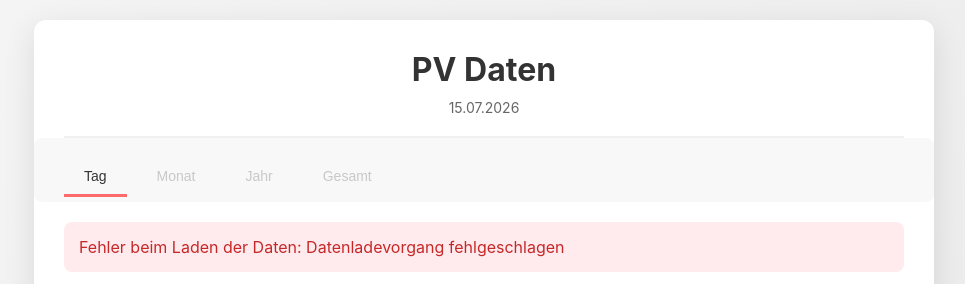
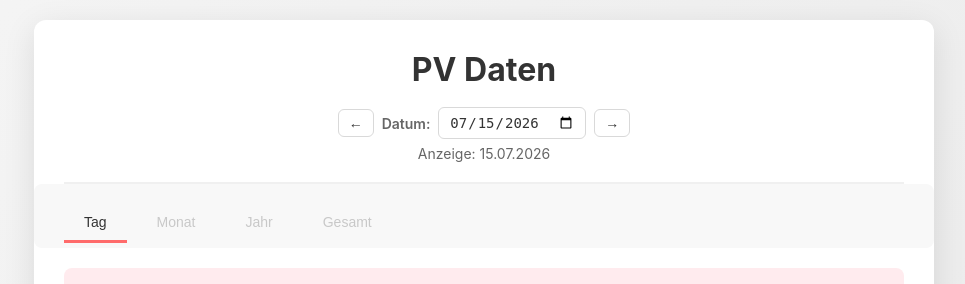
Before and after one commit to MortiAT/solar-hb, a Flask app: page / in a window 1280 px wide. Shown: the top 284 px of the page, without its empty margins (156-1121 px from the left). Run offline with Flask 3, Linux system fonts and the light colour scheme.

Commit message:
fixed timezone issue and impoved webui

```diff
--- a/webui/templates/index.html
+++ b/webui/templates/index.html
@@ -44,6 +44,44 @@
         .header .date {
             color: #666;
             font-size: 14px;
+            margin-top: 6px;
+        }
+
+        .date-controls {
+            display: inline-flex;
+            align-items: center;
+            gap: 8px;
+            justify-content: center;
+            margin-top: 8px;
+        }
+
+        .date-nav-button {
+            border: 1px solid #d9d9d9;
+            background: #fff;
+            color: #333;
+            border-radius: 6px;
+            padding: 6px 10px;
+            cursor: pointer;
+            font-size: 14px;
+            line-height: 1;
+        }
+
+        .date-nav-button:hover {
+            background: #f5f5f5;
+        }
+
+        .date-label {
+            color: #666;
+            font-size: 14px;
+            font-weight: 600;
+        }
+
+        .date-input {
+            border: 1px solid #d9d9d9;
+            border-radius: 6px;
+            padding: 6px 10px;
+            font-size: 14px;
+            color: #333;
         }
 
         .tabs {
@@ -234,6 +272,12 @@
     <div class="container">
         <div class="header">
             <h1>PV Daten</h1>
+            <div class="date-controls">
+                <button class="date-nav-button" type="button" id="prevDayButton" aria-label="Vorheriger Tag">←</button>
+                <label class="date-label" for="selectedDate">Datum:</label>
+                <input class="date-input" type="date" id="selectedDate">
+                <button class="date-nav-button" type="button" id="nextDayButton" aria-label="Nächster Tag">→</button>
+            </div>
             <div class="date" id="currentDate"></div>
         </div>
 
@@ -284,11 +328,36 @@
         const POSTGREST_URL = document.body.dataset.postgrestUrl || "http://localhost:3000";
         let chart = null;
 
+        function getSelectedDate() {
+            const input = document.getElementById('selectedDate');
+            return input?.value || new Date().toISOString().slice(0, 10);
+        }
+
+        function setSelectedDate(dateString) {
+            const input = document.getElementById('selectedDate');
+            if (input) {
+                input.value = dateString;
+            }
+        }
+
+        function shiftSelectedDate(days) {
+            const selectedDate = getSelectedDate();
+            const [year, month, day] = selectedDate.split('-').map(Number);
+            const currentDate = new Date(Date.UTC(year, month - 1, day));
+            currentDate.setUTCDate(currentDate.getUTCDate() + days);
+            const nextDate = `${currentDate.getUTCFullYear()}-${String(currentDate.getUTCMonth() + 1).padStart(2, '0')}-${String(currentDate.getUTCDate()).padStart(2, '0')}`;
+            setSelectedDate(nextDate);
+            updateCurrentDate();
+            loadData();
+        }
+
         function updateCurrentDate() {
-            const now = new Date();
-            const options = { year: 'numeric', month: '2-digit', day: '2-digit' };
-            const formatted = now.toLocaleDateString('de-DE', options);
-            document.getElementById('currentDate').textContent = formatted;
+            const selectedDate = getSelectedDate();
+            const [year, month, day] = selectedDate.split('-').map(Number);
+            const date = new Date(Date.UTC(year, month - 1, day));
+            const options = { year: 'numeric', month: '2-digit', day: '2-digit', timeZone: 'UTC' };
+            const formatted = date.toLocaleDateString('de-DE', options);
+            document.getElementById('currentDate').textContent = `Anzeige: ${formatted}`;
         }
 
         function parseTime(value) {
@@ -313,11 +382,9 @@
         }
 
         function buildSeriesUrl() {
-            const now = new Date();
-            const day = now.toISOString().slice(0, 10);
-
+            const selectedDate = getSelectedDate();
             const url = new URL(`${POSTGREST_URL}/rpc/get_sensor_data_for_day`);
-            url.searchParams.append('day_str', `${day}`);
+            url.searchParams.append('day_str', selectedDate);
             return url.toString();
         }
 
@@ -331,7 +398,6 @@
             errorDiv.style.display = 'none';
 
             try {
-                console.log("asdfasdfasdf", buildSeriesUrl())
                 const response = await fetch(buildSeriesUrl(), { headers: { Accept: 'application/json' } });
                 if (!response.ok) throw new Error('Datenladevorgang fehlgeschlagen');
 
@@ -572,7 +638,28 @@
         }
 
         document.addEventListener('DOMContentLoaded', function() {
+            const selectedDateInput = document.getElementById('selectedDate');
+            const prevDayButton = document.getElementById('prevDayButton');
+            const nextDayButton = document.getElementById('nextDayButton');
+
+            const today = new Date();
+            const initialDate = `${today.getFullYear()}-${String(today.getMonth() + 1).padStart(2, '0')}-${String(today.getDate()).padStart(2, '0')}`;
+            selectedDateInput.value = initialDate;
             updateCurrentDate();
+
+            selectedDateInput.addEventListener('change', function() {
+                updateCurrentDate();
+                loadData();
+            });
+
+            prevDayButton.addEventListener('click', function() {
+                shiftSelectedDate(-1);
+            });
+
+            nextDayButton.addEventListener('click', function() {
+                shiftSelectedDate(1);
+            });
+
             loadData();
             setInterval(loadData, 180000);
         });
```
Also changed, not shown: 1 other file.
